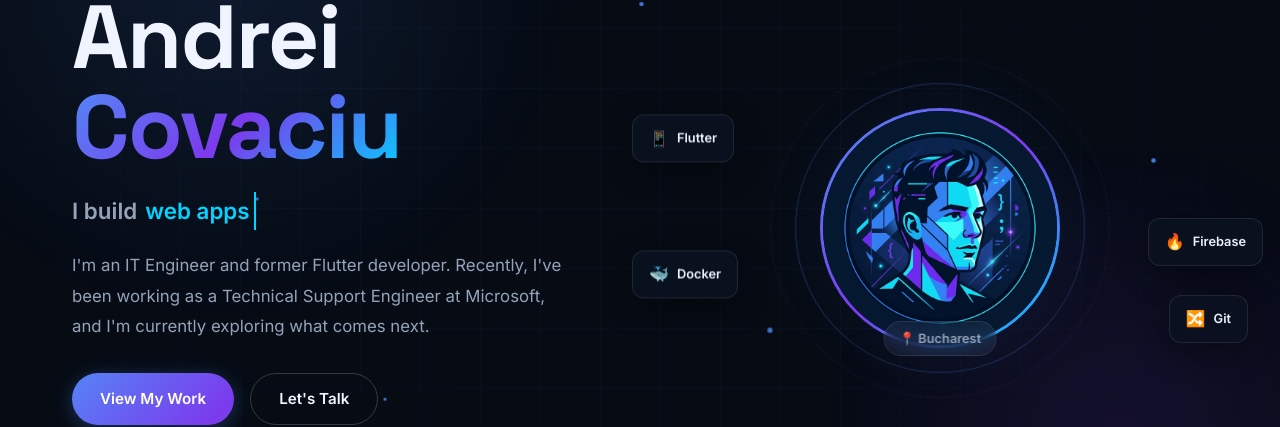
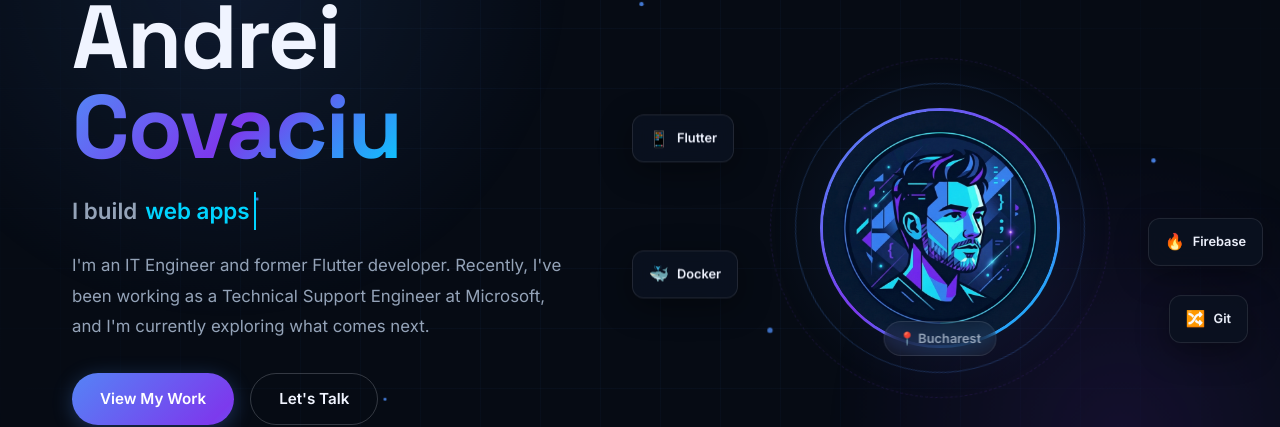
Before and after one commit to covaciuandrei/covaciu-andrei-portofolio, a plain HTML site: page index.html in a window 1280 px wide. Shown: the part 212-639 px from the top of the page. Drawn offline with Linux system fonts and the light colour scheme.

Commit message:
change profile pic

```diff
--- a/index.html
+++ b/index.html
@@ -125,7 +125,7 @@
                     <div class="avatar-ring ring-1"></div>
                     <div class="avatar-ring ring-2"></div>
                     <div class="avatar-container">
-                        <img src="assets/profile.png" alt="Andrei Covaciu" class="avatar-img" id="profile-img"
+                        <img src="assets/profile.jpg" alt="Andrei Covaciu" class="avatar-img" id="profile-img"
                             onerror="this.style.display='none';document.getElementById('avatar-initials').style.display='flex';" />
                         <div class="avatar-initials" id="avatar-initials">AC</div>
                     </div>
```
Also changed, not shown: assets/profile.jpg (added).
